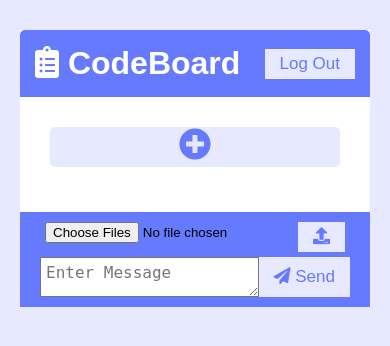
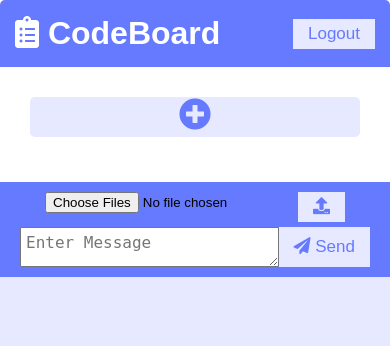
Before and after one commit to liyue983/flask-socketio-test, a Python web app: template templates/high.html in a window 390 px wide. Shown: the top 346 px of the page. Run offline with Jinja, Linux system fonts and the light colour scheme; the template is opened without the code that fills it, so the values that code supplies are empty; some libraries are stand-ins or nearby versions; some web fonts are replaced.

Commit message:
media adapt

```diff
--- a/static/high.js
+++ b/static/high.js
@@ -293,3 +293,22 @@ function htmlEncode(html) {
   temp = null;
   return output;
 }
+
+changeHeight();
+window.onresize = function(){
+  changeHeight();
+};
+
+function changeHeight(){
+  var docHeight = innerHeight;
+  if(docHeight <= 665){
+      $('.chat-messages').css({
+        "max-height":(docHeight-165)+"px"
+      });
+  }
+  else{
+    $('.chat-messages').css({
+      "max-height":"500px"
+    });
+  }
+}
--- a/static/style.css
+++ b/static/style.css
@@ -214,8 +214,16 @@ a {
 }
 
 @media (max-width: 700px) {
+  body {
+    margin: auto;
+  }
+
   .chat-main {
     display: block;
+  }
+
+  .chat-container {
+    margin: auto;
   }
 
   .chat-sidebar {
--- a/templates/high.html
+++ b/templates/high.html
@@ -29,7 +29,7 @@
     <div class="chat-container">
       <header class="chat-header">
         <h1><i class="fas fa-clipboard-list"></i> CodeBoard</h1>
-        <a href="/logout" class="btn">Log Out</a>
+        <a href="/logout" class="btn">Logout</a>
       </header>
       <main class="chat-main">
         <div class="chat-sidebar">
```
